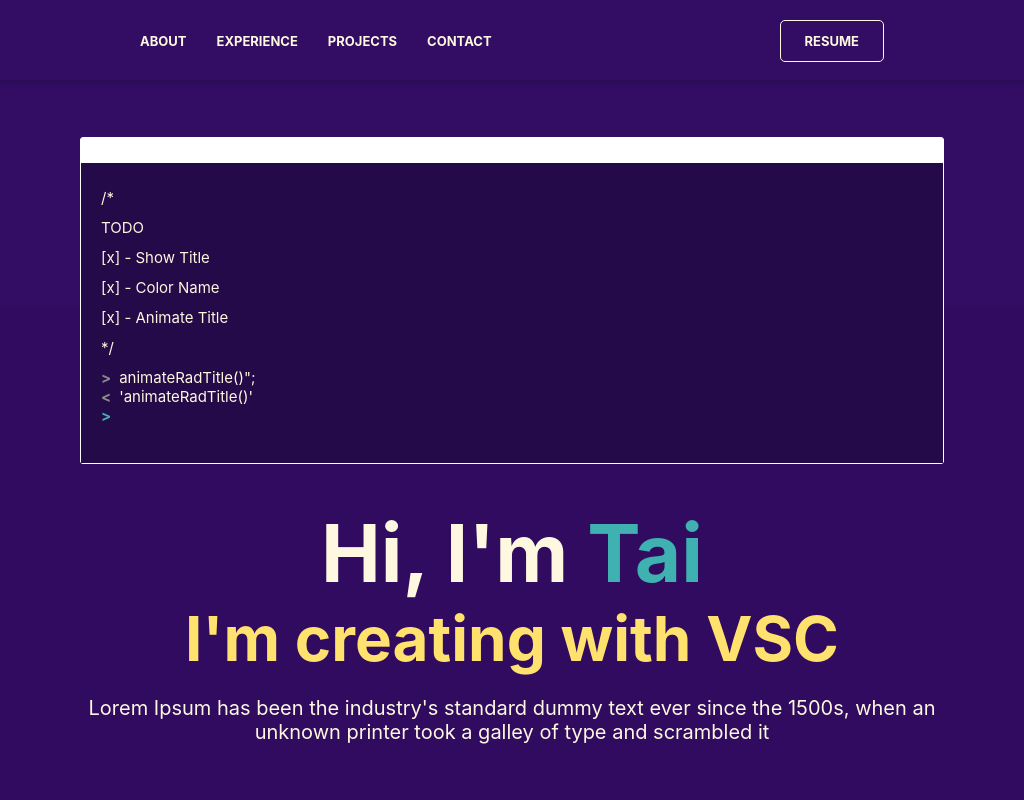
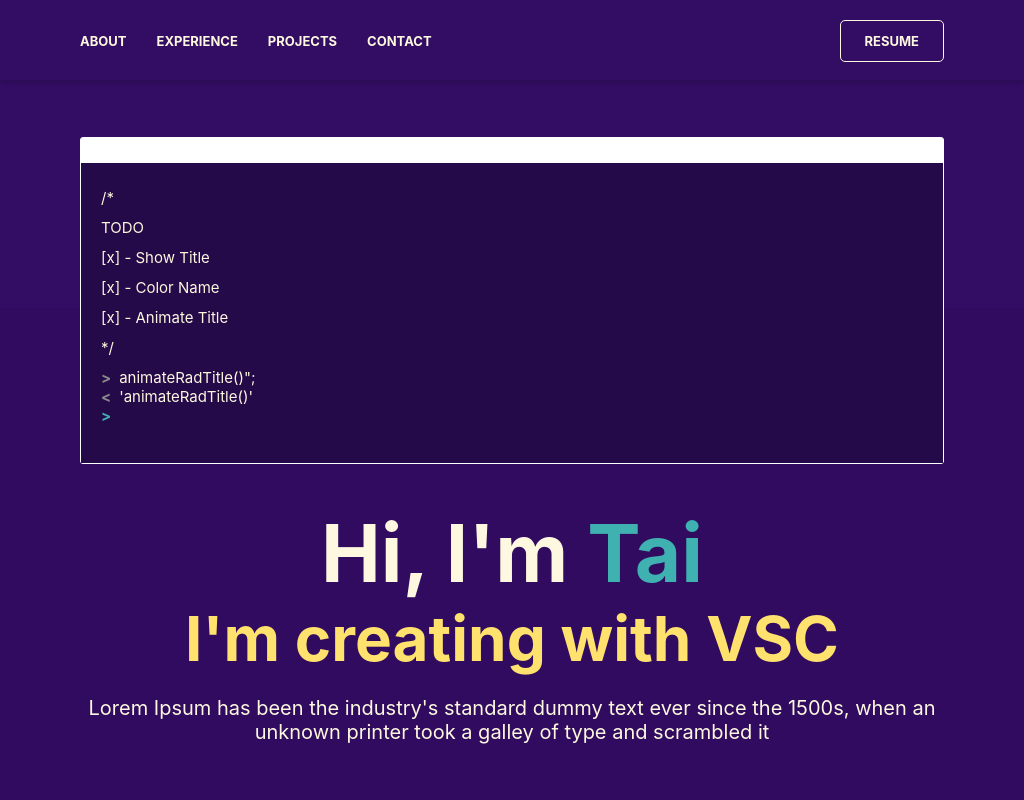
Before and after one commit to taihelsel/portfolio2, a React (Create React App) app: page / in a window 1024 px wide. Shown: the top 800 px of the page. Built offline with nearby package versions, Linux system fonts and the light colour scheme.

Commit message:
added nav med styles

```diff
--- a/src/Components/Nav/Nav.css
+++ b/src/Components/Nav/Nav.css
@@ -26,7 +26,7 @@ nav a {
     list-style: none;
     display: flex;
     flex-direction: row;
-    margin-left: 140px;
+    margin-left: var(--margin-d);
     z-index: 1;
 }
 
@@ -37,7 +37,7 @@ nav a {
 .nav-section-link {}
 
 .nav-resume-btn {
-    margin-right: 140px;
+    margin-right: var(--margin-d);
     z-index: 1;
 }
 
@@ -93,3 +93,15 @@ nav a {
         backdrop-filter: blur(3px);
     }
 }
+
+
+/*med*/
+
+@media only screen and (max-width: 1200px) and (min-width: 769px) {
+    .nav-section-links {
+        margin-left: var(--margin-dm);
+    }
+    .nav-resume-btn {
+        margin-right: var(--margin-dm);
+    }
+}
```
